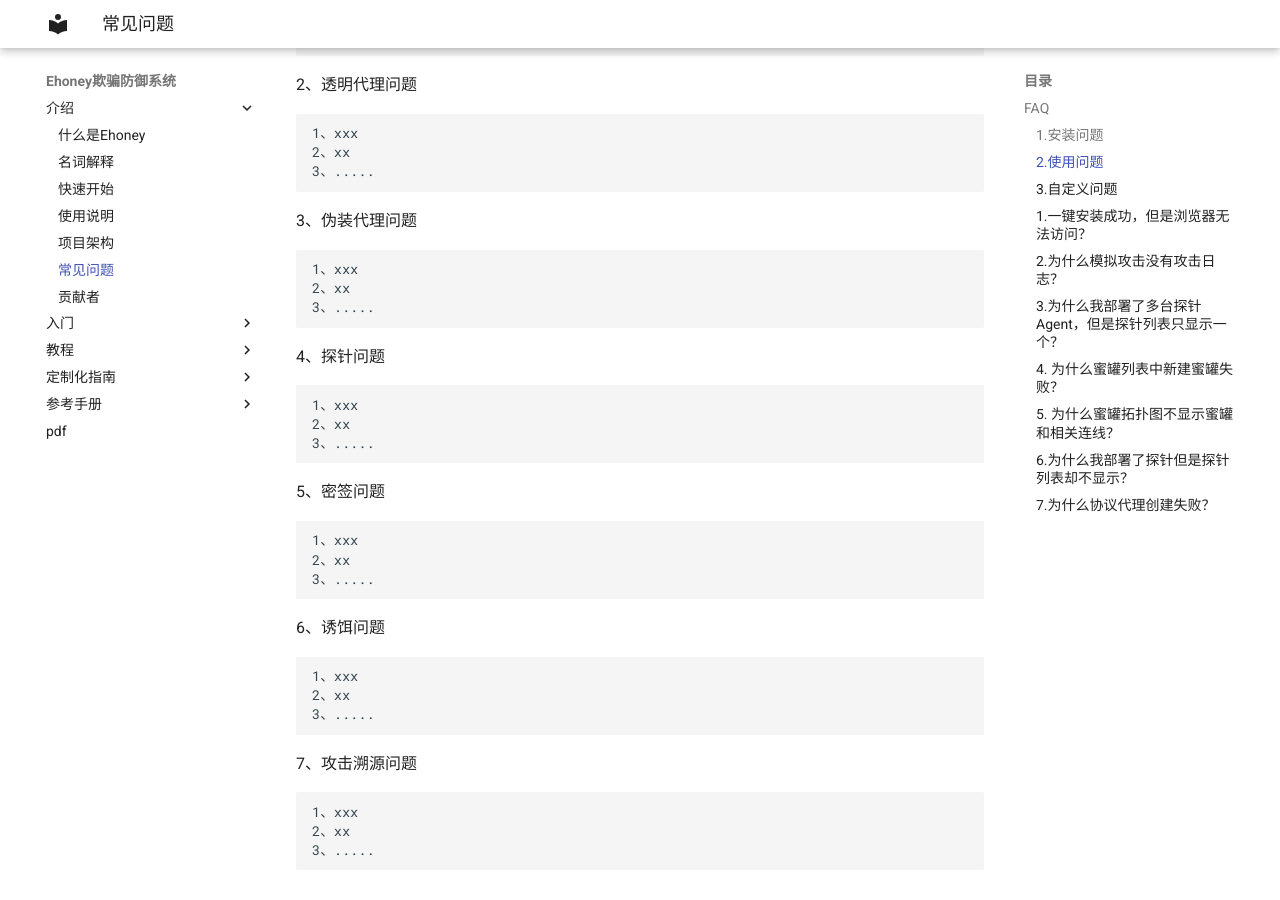
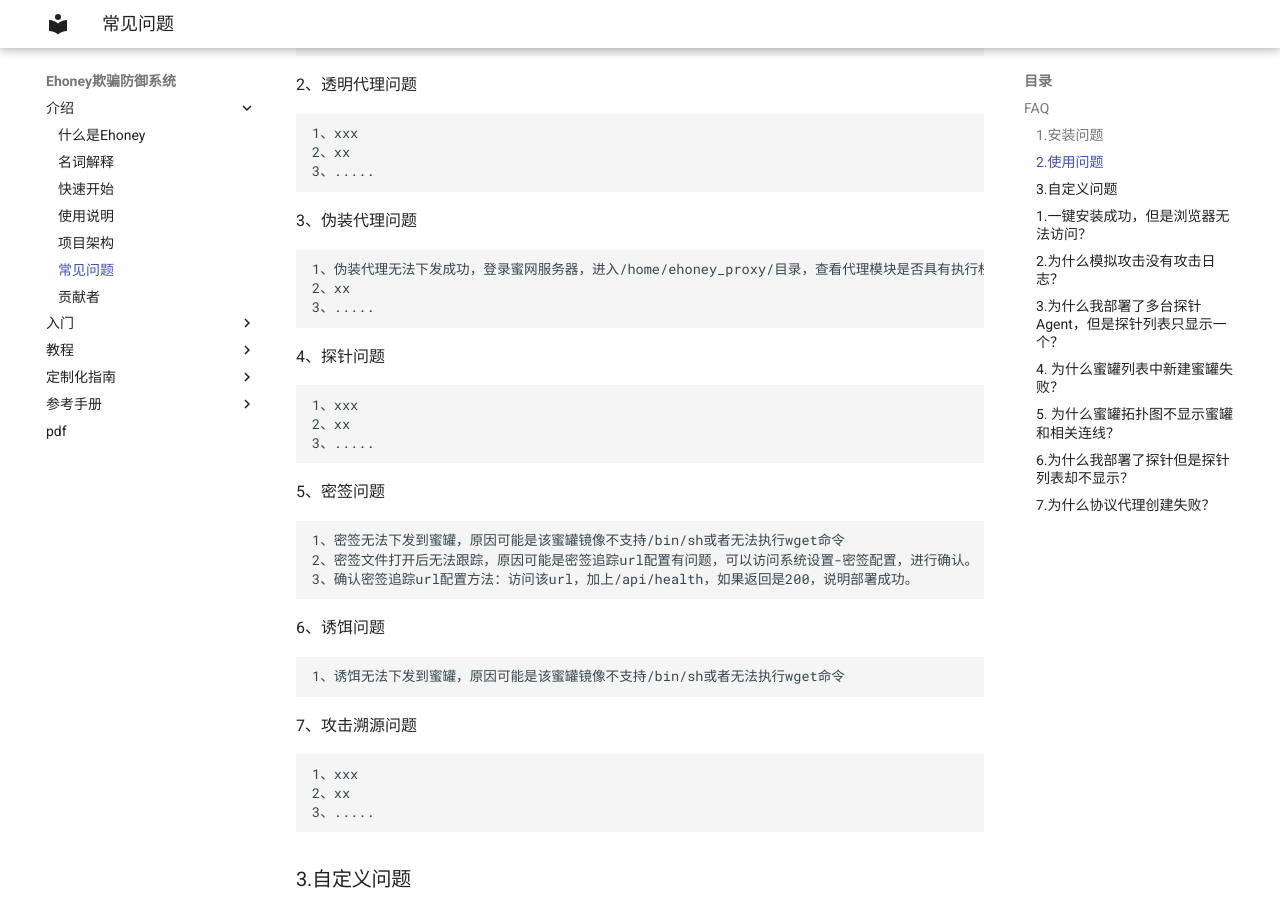
Before and after one commit to seccome/Ehoney, an MkDocs documentation site: the page built from doc/Introduction/CommonProblem.md, in a window 1280 px wide and 900 px high, scrolled down 790 px. Built offline with MkDocs 1.6.1 and Material for MkDocs 9.7.7, drawn with Linux system fonts in a browser that asks for light colours.

Commit message:
Update CommonProblem.md

````diff
--- a/doc/Introduction/CommonProblem.md
+++ b/doc/Introduction/CommonProblem.md
@@ -40,7 +40,7 @@
    ```
 3、伪装代理问题
    ```
-   1、xxx
+   1、伪装代理无法下发成功，登录蜜网服务器，进入/home/ehoney_proxy/目录，查看代理模块是否具有执行权限
    2、xx
    3、.....
    ```
@@ -52,15 +52,13 @@
    ```
 5、密签问题
    ```
-   1、xxx
-   2、xx
-   3、.....
+   1、密签无法下发到蜜罐，原因可能是该蜜罐镜像不支持/bin/sh或者无法执行wget命令
+   2、密签文件打开后无法跟踪，原因可能是密签追踪url配置有问题，可以访问系统设置-密签配置，进行确认。
+   3、确认密签追踪url配置方法：访问该url，加上/api/health，如果返回是200，说明部署成功。
    ```
 6、诱饵问题
    ```
-   1、xxx
-   2、xx
-   3、.....
+   1、诱饵无法下发到蜜罐，原因可能是该蜜罐镜像不支持/bin/sh或者无法执行wget命令
    ```
 7、攻击溯源问题
    ```
````
